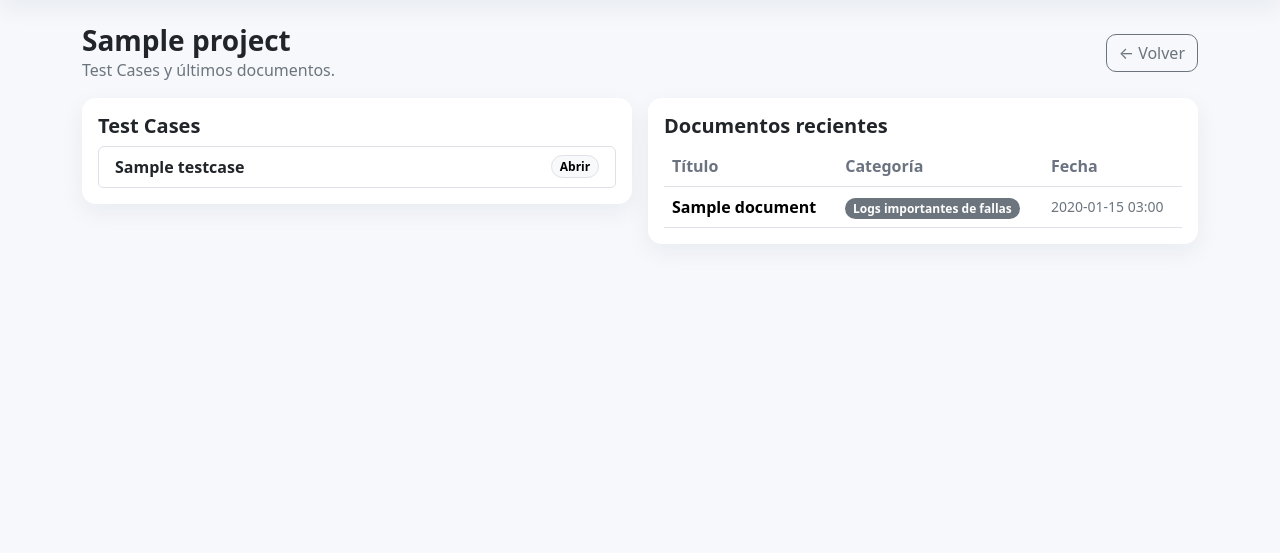
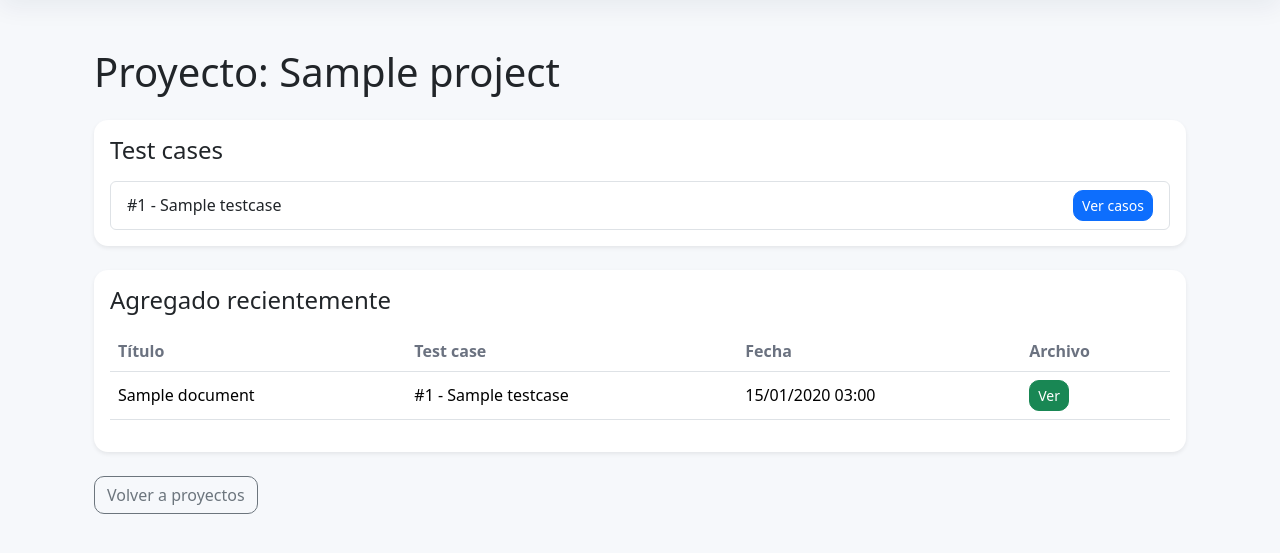
Before and after one commit to Angel-Pardo/QA.Report, a Django app: page /projects/1/ in a window 1280 px wide. Shown: the part 56-609 px from the top of the page. Run offline with Django 5.2, Linux system fonts and the light colour scheme; a user stored in the database is signed in; tables that the repository leaves empty hold one stand-in row (values such as "Sample post").

Commit message:
visualizacion

```diff
--- a/qa/models.py
+++ b/qa/models.py
@@ -36,12 +36,10 @@ class Directory(models.Model):
         unique_together = ("project", "test_case", "name")
         ordering = ("name",)
 
-
     def __str__(self):
         if self.test_case:
-            return f"{self.project.name} / {self.test_case.name} / {self.name}"
+            return f"{self.project.name} / {self.test_case} / {self.name}"
         return f"{self.project.name} / {self.name}"
-
 
 
 class DocumentCategory(models.TextChoices):
@@ -55,13 +53,16 @@ class DocumentCategory(models.TextChoices):
 
 def document_upload_to(instance, filename):
     project = None
+
     if instance.test_case_id:
         project = instance.test_case.project
+    elif instance.directory_id:
+        project = instance.directory.project
 
     project_part = slugify(project.name) if project else "no-project"
 
-    if instance.directory_id and instance.directory.slug:
-        dir_part = instance.directory.slug
+    if instance.directory_id:
+        dir_part = slugify(instance.directory.name)
     else:
         dir_part = "root"
 
--- a/qa/templates/qa/project_detail.html
+++ b/qa/templates/qa/project_detail.html
@@ -1,62 +1,73 @@
 {% extends "base.html" %}
-{% block title %}{{ project.name }} | QA Report{% endblock %}
 
 {% block content %}
-<div class="d-flex align-items-center justify-content-between mb-3">
-  <div>
-    <h3 class="fw-bold mb-0">{{ project.name }}</h3>
-    <div class="text-secondary">Test Cases y últimos documentos.</div>
-  </div>
-  <a class="btn btn-outline-secondary" href="{% url 'qa:project_list' %}">← Volver</a>
-</div>
+<div class="container mt-4">
+    <h1 class="mb-4">Proyecto: {{ project.name }}</h1>
 
-<div class="row g-3">
-  <div class="col-12 col-lg-6">
-    <div class="card p-3">
-      <h5 class="fw-bold mb-2">Test Cases</h5>
+    <div class="card mb-4 shadow-sm">
+        <div class="card-body">
+            <h2 class="h4 mb-3">Test cases</h2>
 
-      <div class="list-group">
+            {% if test_cases %}
+                <ul class="list-group">
                     {% for tc in test_cases %}
-          <a class="list-group-item list-group-item-action d-flex justify-content-between align-items-center"
-             href="{% url 'qa:testcase_documents' tc.pk %}">
-            <span class="fw-semibold">{{ tc.title }}</span>
-            <span class="badge text-bg-light border">Abrir</span>
+                        <li class="list-group-item d-flex justify-content-between align-items-center">
+                            <span>{{ tc }}</span>
+                            <a href="{% url 'qa:testcase_documents' tc.pk %}" class="btn btn-sm btn-primary">
+                                Ver casos
                             </a>
-        {% empty %}
-          <div class="text-secondary">No hay test cases en este proyecto.</div>
+                        </li>
                     {% endfor %}
-      </div>
+                </ul>
+            {% else %}
+                <p class="text-muted mb-0">No hay test cases para este proyecto.</p>
+            {% endif %}
         </div>
     </div>
 
-  <div class="col-12 col-lg-6">
-    <div class="card p-3">
-      <h5 class="fw-bold mb-2">Documentos recientes</h5>
+    <div class="card shadow-sm mb-4">
+        <div class="card-body">
+            <h2 class="h4 mb-3">Agregado recientemente</h2>
 
+            {% if recent_docs %}
                 <div class="table-responsive">
-        <table class="table align-middle mb-0">
+                    <table class="table table-hover align-middle">
                         <thead>
                             <tr>
                                 <th>Título</th>
-              <th>Categoría</th>
+                                <th>Test case</th>
                                 <th>Fecha</th>
+                                <th>Archivo</th>
                             </tr>
                         </thead>
                         <tbody>
-            {% for d in recent_docs %}
+                            {% for doc in recent_docs %}
                                 <tr>
-                <td class="fw-semibold">{{ d.title }}</td>
-                <td><span class="badge text-bg-secondary">{{ d.get_category_display }}</span></td>
-                <td class="text-secondary small">{{ d.created_at|date:"Y-m-d H:i" }}</td>
+                                    <td>{{ doc.title }}</td>
+                                    <td>{{ doc.test_case }}</td>
+                                    <td>{{ doc.created_at|date:"d/m/Y H:i" }}</td>
+                                    <td>
+                                        {% if doc.file %}
+                                            <a href="{{ doc.file.url }}" target="_blank" class="btn btn-sm btn-success">
+                                                Ver
+                                            </a>
+                                        {% else %}
+                                            <span class="text-muted">Sin archivo</span>
+                                        {% endif %}
+                                    </td>
                                 </tr>
-            {% empty %}
-              <tr><td colspan="3" class="text-secondary">Sin documentos recientes.</td></tr>
                             {% endfor %}
                         </tbody>
                     </table>
                 </div>
-
+            {% else %}
+                <p class="text-muted mb-0">No hay documentos recientes.</p>
+            {% endif %}
         </div>
     </div>
+
+    <a href="{% url 'qa:project_list' %}" class="btn btn-outline-secondary">
+         Volver a proyectos
+    </a>
 </div>
 {% endblock %}
--- a/qa/views.py
+++ b/qa/views.py
@@ -1,4 +1,4 @@
-from django.contrib.auth.decorators import login_required, permission_required
+from django.contrib.auth.decorators import login_required
 from django.shortcuts import get_object_or_404, redirect, render
 
 from .filters import DocumentFilter
@@ -15,8 +15,12 @@ def project_list(request):
 @login_required
 def project_detail(request, pk):
     project = get_object_or_404(Project, pk=pk)
-    test_cases = TestCase.objects.filter(project=project).order_by("id")
-    recent_docs = Document.objects.filter(test_case__project=project).order_by("-created_at")[:10]
+    test_cases = TestCase.objects.filter(project=project).order_by("test_number", "title")
+    recent_docs = (
+        Document.objects.filter(test_case__project=project)
+        .select_related("test_case")
+        .order_by("-created_at")[:10]
+    )
 
     return render(
         request,
@@ -34,57 +38,70 @@ def testcase_documents(request, pk):
     test_case = get_object_or_404(TestCase, pk=pk)
     qs = (
         Document.objects.filter(test_case=test_case)
-        .select_related("project", "test_case", "directory")
-        .prefetch_related("tags")
+        .select_related("test_case", "directory")
+        .order_by("-created_at")
     )
     f = DocumentFilter(request.GET, queryset=qs)
-    return render(request, "qa/testcase_documents.html", {"test_case": test_case, "filter": f, "documents": f.qs})
+
+    return render(
+        request,
+        "qa/testcase_documents.html",
+        {
+            "test_case": test_case,
+            "filter": f,
+            "documents": f.qs,
+        },
+    )
 
 
 @login_required
-@permission_required("qa.can_upload_document", raise_exception=True)
 def document_create(request, test_case_pk):
     test_case = get_object_or_404(TestCase, pk=test_case_pk)
-    project = test_case.project
 
     if request.method == "POST":
         form = DocumentForm(request.POST, request.FILES)
         if form.is_valid():
             doc = form.save(commit=False)
-            doc.project = project
             doc.test_case = test_case
-            doc.created_by = request.user
-            doc.updated_by = request.user
             doc.save()
-            form.save_m2m()
             return redirect("qa:testcase_documents", pk=test_case.pk)
     else:
         form = DocumentForm()
 
-    return render(request, "qa/document_form.html", {"project": project, "test_case": test_case, "form": form})
+    return render(
+        request,
+        "qa/document_form.html",
+        {
+            "test_case": test_case,
+            "form": form,
+        },
+    )
 
 
 @login_required
-@permission_required("qa.can_edit_document", raise_exception=True)
 def document_update(request, pk):
     doc = get_object_or_404(Document, pk=pk)
 
     if request.method == "POST":
         form = DocumentForm(request.POST, request.FILES, instance=doc)
         if form.is_valid():
-            doc = form.save(commit=False)
-            doc.updated_by = request.user
-            doc.save()
-            form.save_m2m()
+            form.save()
             return redirect("qa:testcase_documents", pk=doc.test_case.pk)
     else:
         form = DocumentForm(instance=doc)
 
-    return render(request, "qa/document_form.html", {"project": doc.project, "test_case": doc.test_case, "form": form, "doc": doc})
+    return render(
+        request,
+        "qa/document_form.html",
+        {
+            "test_case": doc.test_case,
+            "form": form,
+            "doc": doc,
+        },
+    )
 
 
 @login_required
-@permission_required("qa.can_delete_document", raise_exception=True)
 def document_delete(request, pk):
     doc = get_object_or_404(Document, pk=pk)
     tc_pk = doc.test_case.pk if doc.test_case else None
@@ -93,6 +110,6 @@ def document_delete(request, pk):
         doc.delete()
         if tc_pk:
             return redirect("qa:testcase_documents", pk=tc_pk)
-        return redirect("qa:project_detail", pk=doc.project.pk)
+        return redirect("qa:project_list")
 
     return render(request, "qa/document_confirm_delete.html", {"doc": doc})
```
Also changed, not shown: qa/templates/qa/testcase_documents.html (+42 -37 lines). Lines whose indentation alone changed are shown as unchanged.
